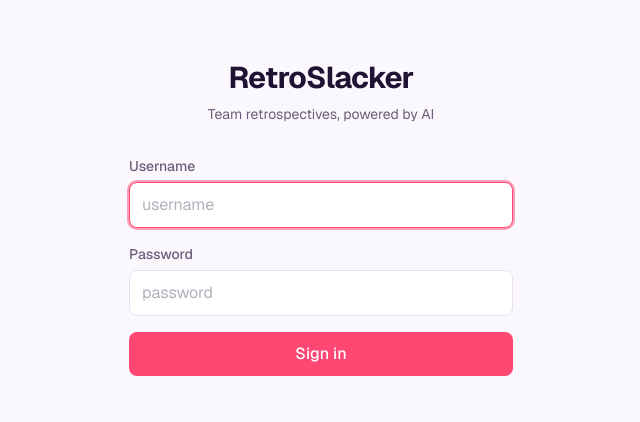
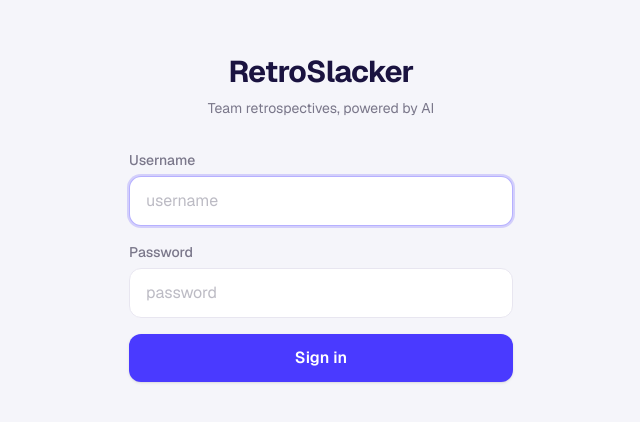
Before and after one commit to ArielThaner/retroslacker, a Next.js app: page / in a window 1280 px wide. Shown: the part 182-604 px from the top of the page, without its empty margins (319-959 px from the left). Built offline with nearby package versions, Linux system fonts and the light colour scheme; no server answers.

Commit message:
Update aesthetic: deep indigo purple, rounded-xl cards, spacious padding, soft lavender background

```diff
--- a/src/app/board/board-client.tsx
+++ b/src/app/board/board-client.tsx
@@ -66,7 +66,7 @@ function BoardContent({
             <button
               onClick={handleStartSession}
               disabled={isStarting}
-              className="px-4 py-2 bg-accent hover:bg-accent-hover text-white text-sm font-medium rounded-lg transition-all active:scale-[0.98] disabled:opacity-50"
+              className="px-5 py-2.5 bg-accent hover:bg-accent-hover text-white text-sm font-semibold rounded-xl transition-all active:scale-[0.98] disabled:opacity-50 shadow-sm hover:shadow-md"
             >
               {isStarting ? "Starting..." : "Start Retro Session"}
             </button>
@@ -74,7 +74,7 @@ function BoardContent({
           {sessionStatus === "active" && (
             <a
               href="/session"
-              className="px-4 py-2 bg-success/10 text-success text-sm font-medium rounded-lg hover:bg-success/20 transition-all"
+              className="px-5 py-2.5 bg-accent/10 text-accent text-sm font-semibold rounded-xl hover:bg-accent/15 transition-all"
             >
               Join Live Session
             </a>
@@ -84,10 +84,10 @@ function BoardContent({
 
       {/* View toggle */}
       <div className="flex items-center gap-1 mb-5 animate-fade-in">
-        <div className="bg-surface-hover border border-border rounded-lg p-0.5 flex">
+        <div className="bg-surface-hover border border-border rounded-xl p-1 flex">
           <button
             onClick={() => setViewMode("columns")}
-            className={`px-3 py-1.5 rounded-md text-sm font-medium transition-all ${
+            className={`px-4 py-2 rounded-lg text-sm font-medium transition-all ${
               viewMode === "columns"
                 ? "bg-surface text-foreground shadow-sm"
                 : "text-muted hover:text-foreground"
@@ -97,7 +97,7 @@ function BoardContent({
           </button>
           <button
             onClick={() => setViewMode("messages")}
-            className={`px-3 py-1.5 rounded-md text-sm font-medium transition-all ${
+            className={`px-4 py-2 rounded-lg text-sm font-medium transition-all ${
               viewMode === "messages"
                 ? "bg-surface text-foreground shadow-sm"
                 : "text-muted hover:text-foreground"
--- a/src/app/board/retro-column.tsx
+++ b/src/app/board/retro-column.tsx
@@ -88,7 +88,7 @@ export function RetroColumn({ title, icon, category, items, iconColor }: RetroCo
             onKeyDown={(e) => e.key === "Enter" && handleAdd()}
             placeholder={`Add a "${title.toLowerCase()}" item...`}
             disabled={isPending}
-            className="flex-1 px-3 py-2 bg-surface border border-border rounded-lg text-sm text-foreground placeholder-muted/50 focus:outline-none focus:ring-1 focus:ring-accent/50 disabled:opacity-50"
+            className="flex-1 px-4 py-2.5 bg-surface border border-border rounded-xl text-sm text-foreground placeholder-muted/50 focus:outline-none focus:ring-2 focus:ring-accent/20 focus:border-accent/40 disabled:opacity-50"
           />
           <button
             onClick={handleAdd}
@@ -143,7 +143,7 @@ function RetroCard({ item }: { item: RetroItemData }) {
   }
 
   return (
-    <div className="group bg-surface border border-border rounded-lg p-3 shadow-sm hover:shadow-md hover:border-border-light transition-all">
+    <div className="group bg-surface border border-border rounded-xl p-4 shadow-sm hover:shadow-md hover:border-border-light transition-all">
       {isEditing ? (
         <div className="space-y-2">
           <textarea
@@ -176,7 +176,7 @@ function RetroCard({ item }: { item: RetroItemData }) {
         <div className="flex items-start justify-between gap-2">
           <div className="flex items-start gap-2 min-w-0">
             {item.source === "slack" && (
-              <span className="shrink-0 text-[10px] px-1.5 py-0.5 bg-[#8F30A1]/10 text-[#8F30A1] rounded font-medium mt-0.5">
+              <span className="shrink-0 text-[10px] px-1.5 py-0.5 bg-[#4A3AFF]/10 text-[#4A3AFF] rounded font-medium mt-0.5">
                 Slack
               </span>
             )}
--- a/src/app/globals.css
+++ b/src/app/globals.css
@@ -1,23 +1,23 @@
 @import "tailwindcss";
 
 @theme inline {
-  --color-background: #FAF8FC;
-  --color-foreground: #1E1333;
+  --color-background: #F5F5FA;
+  --color-foreground: #1A1340;
   --color-surface: #FFFFFF;
-  --color-surface-hover: #F5F0FA;
-  --color-border: #E8DFF0;
-  --color-border-light: #D4C8E0;
-  --color-muted: #6B5F7A;
-  --color-accent: #FE4773;
-  --color-accent-hover: #E63560;
-  --color-success: #46B3A5;
-  --color-warning: #F6D68D;
-  --color-danger: #FE4773;
-  --color-purple: #8F30A1;
-  --color-deep-purple: #580C82;
-  --color-teal: #46B3A5;
-  --color-gold: #F6D68D;
-  --color-calypso: #2E6D92;
+  --color-surface-hover: #F0EEF8;
+  --color-border: #E8E6F0;
+  --color-border-light: #D8D5E5;
+  --color-muted: #7A778A;
+  --color-accent: #4A3AFF;
+  --color-accent-hover: #3828E0;
+  --color-success: #00C48C;
+  --color-warning: #FFB946;
+  --color-danger: #FF4757;
+  --color-purple: #4A3AFF;
+  --color-deep-purple: #2D1F9E;
+  --color-teal: #00C48C;
+  --color-gold: #FFB946;
+  --color-calypso: #4A3AFF;
   --font-sans: var(--font-geist-sans);
   --font-mono: var(--font-geist-mono);
 }
@@ -69,14 +69,14 @@ body {
 }
 
 .card-highlighted {
-  box-shadow: 0 4px 16px rgba(254, 71, 115, 0.15) !important;
-  outline: 1.5px solid rgba(254, 71, 115, 0.3) !important;
+  box-shadow: 0 4px 16px rgba(74, 58, 255, 0.12) !important;
+  outline: 1.5px solid rgba(74, 58, 255, 0.25) !important;
 }
 
 
 .skeleton {
-  background: linear-gradient(90deg, #E2E8F0 25%, #F1F5F9 50%, #E2E8F0 75%);
+  background: linear-gradient(90deg, #E8E6F0 25%, #F0EEF8 50%, #E8E6F0 75%);
   background-size: 200% 100%;
   animation: shimmer 1.5s infinite;
-  border-radius: 0.375rem;
+  border-radius: 0.5rem;
 }
--- a/src/app/login-form.tsx
+++ b/src/app/login-form.tsx
@@ -29,7 +29,7 @@ export function LoginForm() {
           type="text"
           required
           autoFocus
-          className="w-full px-3 py-2.5 bg-surface border border-border rounded-lg text-foreground placeholder-muted/50 focus:outline-none focus:ring-2 focus:ring-accent/50 focus:border-accent transition-all"
+          className="w-full px-4 py-3 bg-surface border border-border rounded-xl text-foreground placeholder-muted/50 focus:outline-none focus:ring-2 focus:ring-accent/20 focus:border-accent/40 transition-all"
           placeholder="username"
         />
       </div>
@@ -42,7 +42,7 @@ export function LoginForm() {
           name="password"
           type="password"
           required
-          className="w-full px-3 py-2.5 bg-surface border border-border rounded-lg text-foreground placeholder-muted/50 focus:outline-none focus:ring-2 focus:ring-accent/50 focus:border-accent transition-all"
+          className="w-full px-4 py-3 bg-surface border border-border rounded-xl text-foreground placeholder-muted/50 focus:outline-none focus:ring-2 focus:ring-accent/20 focus:border-accent/40 transition-all"
           placeholder="password"
         />
       </div>
@@ -52,7 +52,7 @@ export function LoginForm() {
       <button
         type="submit"
         disabled={isPending}
-        className="w-full py-2.5 px-4 bg-accent hover:bg-accent-hover text-white font-medium rounded-lg transition-all duration-200 disabled:opacity-50 disabled:cursor-not-allowed active:scale-[0.98]"
+        className="w-full py-3 px-4 bg-accent hover:bg-accent-hover text-white font-semibold rounded-xl transition-all duration-200 disabled:opacity-50 disabled:cursor-not-allowed active:scale-[0.98] shadow-sm hover:shadow-md"
       >
         {isPending ? "Signing in..." : "Sign in"}
       </button>
--- a/src/components/ui/header.tsx
+++ b/src/components/ui/header.tsx
@@ -35,9 +35,9 @@ export function Header({ userName, avatarColor, avatarUrl, slackUserId, sprintLa
 
   return (
     <>
-      <header className="sticky top-0 z-50 bg-surface/90 backdrop-blur-md border-b border-border shadow-sm">
+      <header className="sticky top-0 z-50 bg-surface/95 backdrop-blur-md border-b border-border">
         <div className="max-w-7xl mx-auto px-4 sm:px-6 lg:px-8">
-          <div className="flex items-center h-14">
+          <div className="flex items-center h-16">
             <div className="flex-1">
               <a href="/board" className="text-lg font-bold text-foreground tracking-tight hover:text-accent transition-colors">
                 RetroSlacker
@@ -47,7 +47,7 @@ export function Header({ userName, avatarColor, avatarUrl, slackUserId, sprintLa
             <nav className="flex items-center gap-1">
               <a
                 href="/board"
-                className={`px-3 py-1.5 rounded-md text-sm font-medium transition-all ${
+                className={`px-4 py-2 rounded-xl text-sm font-medium transition-all ${
                   pathname === "/board"
                     ? "bg-accent/10 text-accent"
                     : "text-muted hover:text-foreground hover:bg-surface-hover"
@@ -57,7 +57,7 @@ export function Header({ userName, avatarColor, avatarUrl, slackUserId, sprintLa
               </a>
               <a
                 href="/session"
-                className={`px-3 py-1.5 rounded-md text-sm font-medium transition-all flex items-center gap-1.5 ${
+                className={`px-4 py-2 rounded-xl text-sm font-medium transition-all flex items-center gap-1.5 ${
                   pathname === "/session"
                     ? "bg-accent/10 text-accent"
                     : "text-muted hover:text-foreground hover:bg-surface-hover"
@@ -77,7 +77,7 @@ export function Header({ userName, avatarColor, avatarUrl, slackUserId, sprintLa
               <div className="relative" ref={dropdownRef}>
                 <button
                   onClick={() => setDropdownOpen(!dropdownOpen)}
-                  className="flex items-center gap-2 px-2 py-1 rounded-lg hover:bg-surface-hover transition-all"
+                  className="flex items-center gap-2 px-3 py-1.5 rounded-xl hover:bg-surface-hover transition-all"
                 >
                   {avatarUrl ? (
                     <img
@@ -100,7 +100,7 @@ export function Header({ userName, avatarColor, avatarUrl, slackUserId, sprintLa
                 </button>
 
                 {dropdownOpen && (
-                  <div className="absolute right-0 mt-1 w-48 bg-surface border border-border rounded-lg shadow-lg py-1 animate-fade-in z-50">
+                  <div className="absolute right-0 mt-2 w-48 bg-surface border border-border rounded-xl shadow-lg py-1.5 animate-fade-in z-50">
                     <button
                       onClick={() => {
                         setDropdownOpen(false);
```
Also changed, not shown: src/app/session/session-client.tsx (+7 -7 lines).
